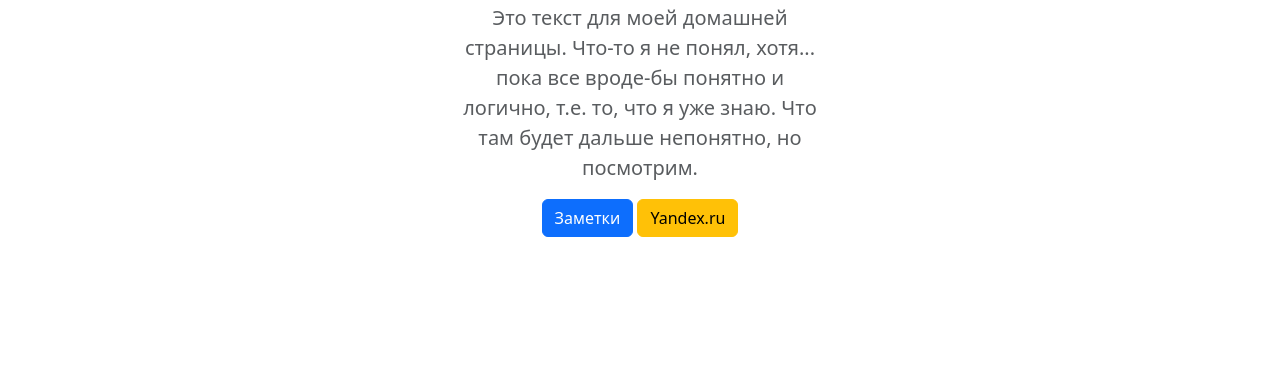
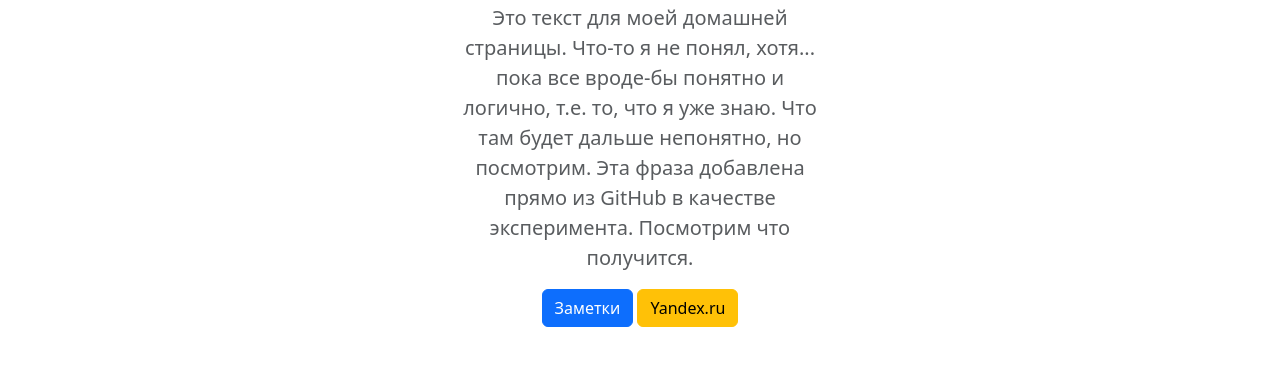
Before and after one commit to Racud/HTML, a plain HTML site: page index.html in a window 1280 px wide. Shown: the part 450-816 px from the top of the page. Drawn offline with nearby package versions, Linux system fonts and the light colour scheme.

Commit message:
Update index.html
Пробую прокомментировать на русском языке. And this text on English.

```diff
--- a/index.html
+++ b/index.html
@@ -66,7 +66,7 @@
           <p class="lead text-muted">
             Это текст для моей домашней страницы. Что-то я не понял, хотя...
             пока все вроде-бы понятно и логично, т.е. то, что я уже знаю. Что
-            там будет дальше непонятно, но посмотрим.
+            там будет дальше непонятно, но посмотрим. Эта фраза добавлена прямо из GitHub в качестве эксперимента. Посмотрим что получится.
           </p>
           <a
             href="https://disk.yandex.ru/notes/1057767_1_215"
```
